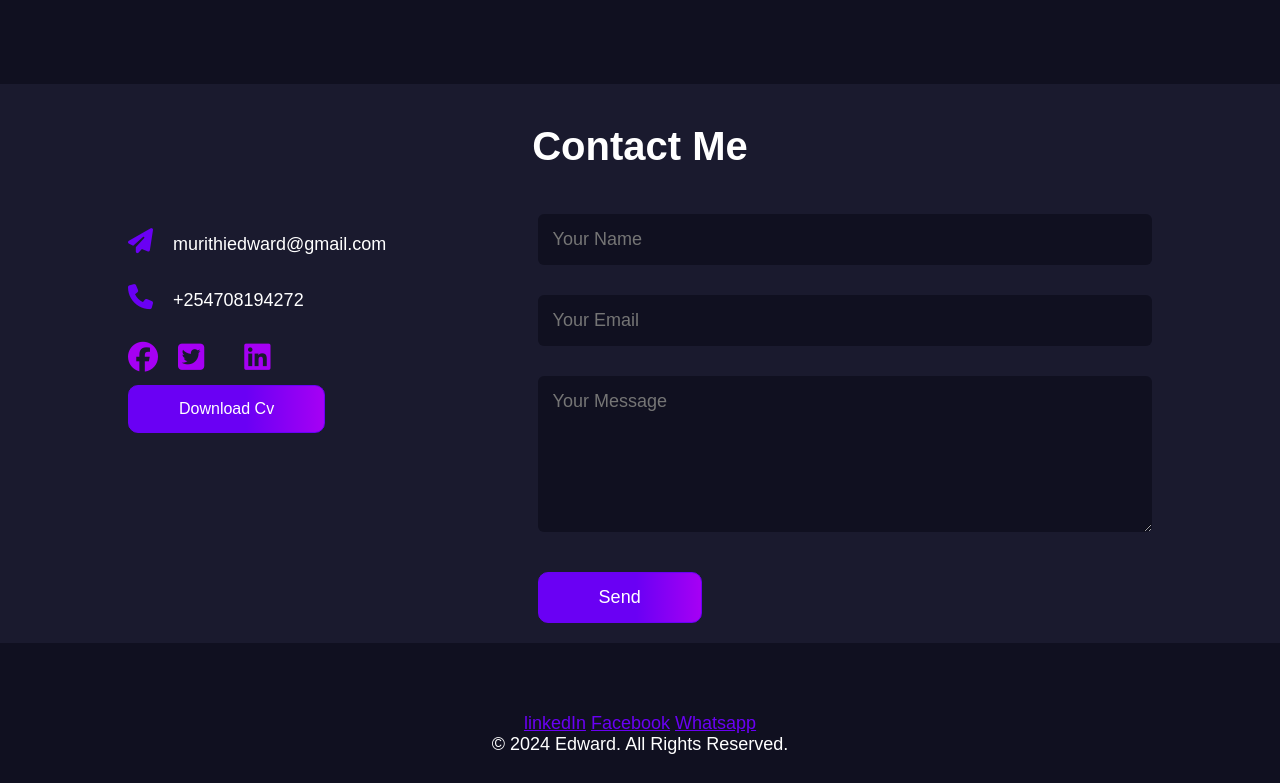
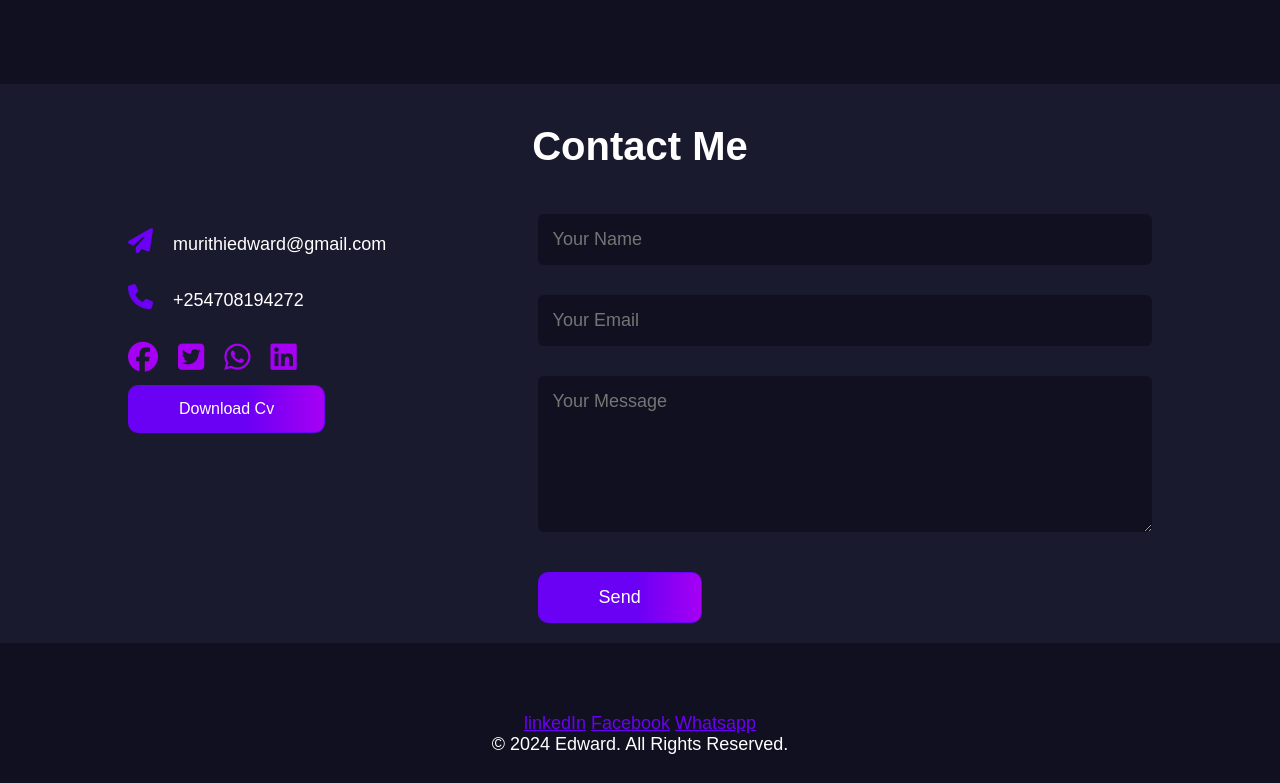
Before and after one commit to Edwardmurithi/Portifolio, a plain HTML site: page index.html in a window 1280 px wide. Shown: the part 2955-3738 px from the top of the page. Drawn offline with Linux system fonts and the light colour scheme.

Commit message:
update whatsapp link

```diff
--- a/index.html
+++ b/index.html
@@ -178,7 +178,7 @@
                     <div class="social-icons">
                         <a href="#"><i class="fa-brands fa-facebook"></i></a>
                         <a href="#"><i class="fa-brands fa-twitter-square"></i></a>
-                        <a href="https://wa.me/+254708194272"></i></a>
+                        <a href="https://wa.me/+254708194272"><i class="fa-brands fa-whatsapp"></i></a>
                         <a href="#"><i class="fa-brands fa-linkedin"></i></a>
                     </div>
                     <a href="/assets/img/cv.pdf" class="btn btn2" download>Download Cv</a>
```
